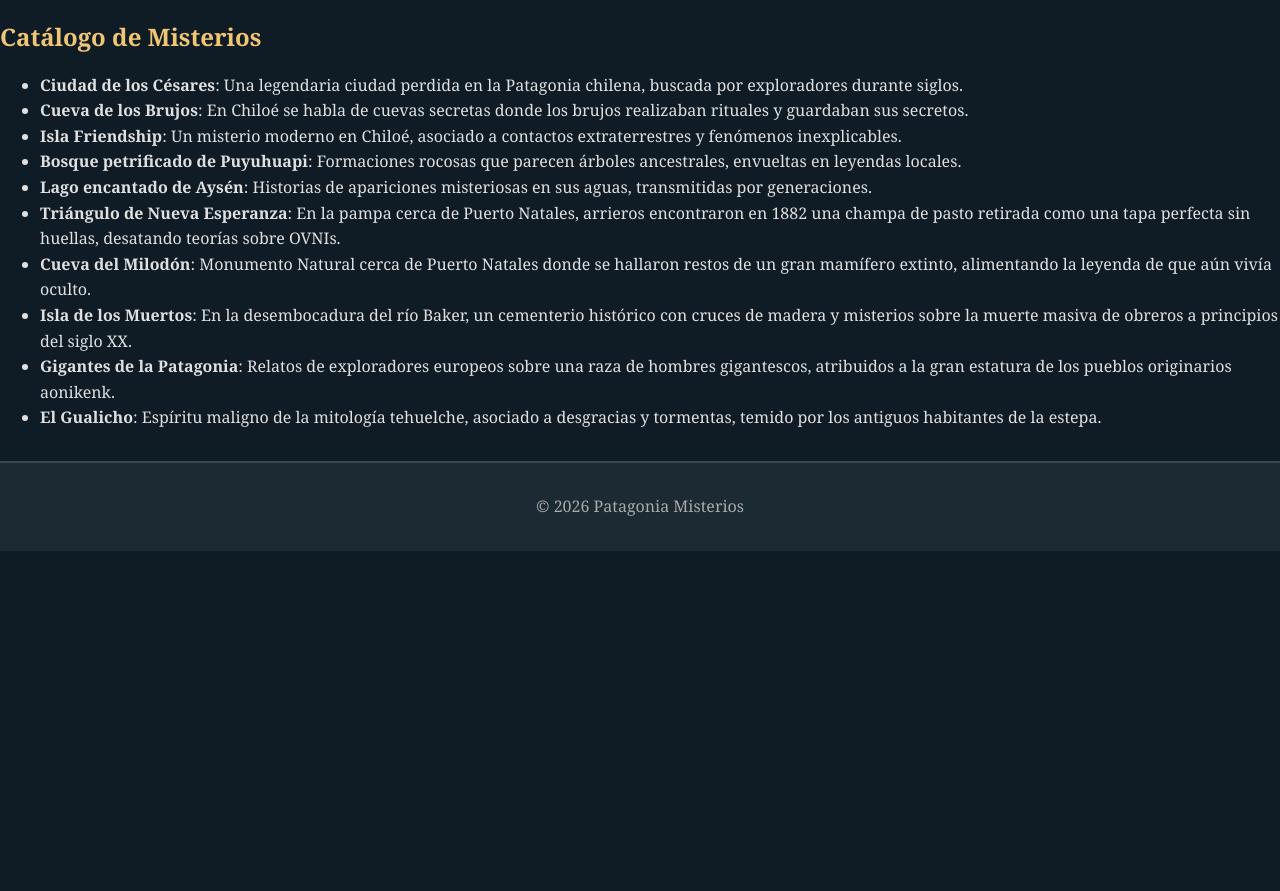
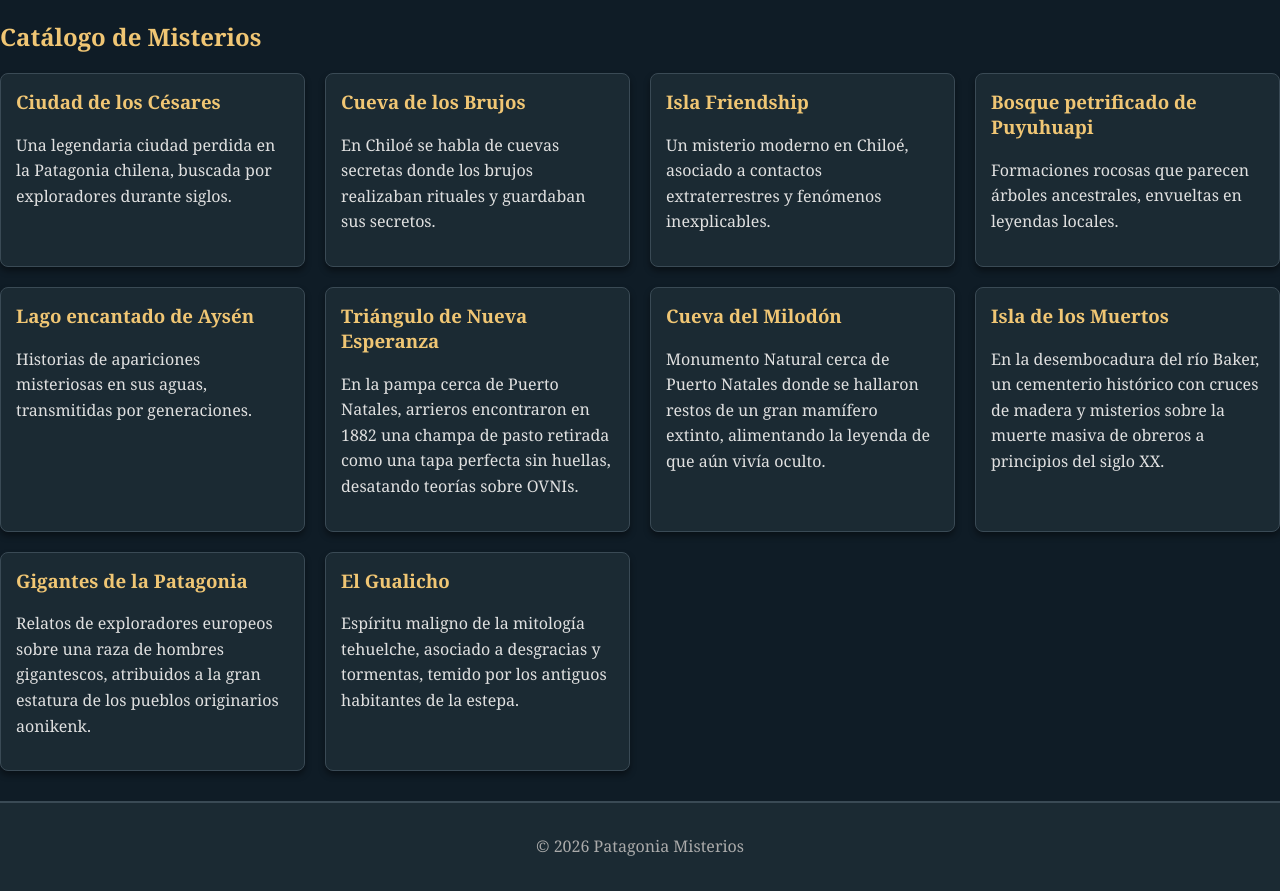
Before and after one commit to Aleluya1234/Patagonia_misterio, a Django app: page /catalogo/ in a window 1280 px wide. Shown: the part 170-1061 px from the top of the page. Before the commit the page ends 721 px from the top, so only its background shows below. Run offline with Django 5.2, Linux system fonts and the light colour scheme.

Commit message:
Modifico el style y el catalogo

```diff
--- a/web/static/css/style.css
+++ b/web/static/css/style.css
@@ -48,3 +48,29 @@ footer {
 p, li {
     line-height: 1.6;
 }
+
+.catalogo {
+    display: grid;
+    grid-template-columns: repeat(auto-fit, minmax(280px, 1fr));
+    gap: 20px;
+    margin-top: 20px;
+}
+
+.misterio-card {
+    background-color: #1b2a33;
+    border: 1px solid #3a4a55;
+    border-radius: 8px;
+    padding: 15px;
+    box-shadow: 0 4px 6px rgba(0,0,0,0.4);
+    transition: transform 0.2s ease;
+}
+
+.misterio-card:hover {
+    transform: scale(1.03);
+    border-color: #f0c674;
+}
+
+.misterio-card h3 {
+    margin-top: 0;
+    color: #f0c674;
+}
--- a/web/templates/catalogo.html
+++ b/web/templates/catalogo.html
@@ -1,9 +1,12 @@
 {% extends "base.html" %}
 {% block content %}
 <h2>Catálogo de Misterios</h2>
-<ul>
+<div class="catalogo">
   {% for item in misterios %}
-    <li><strong>{{ item.titulo }}</strong>: {{ item.descripcion }}</li>
+    <div class="misterio-card">
+      <h3>{{ item.titulo }}</h3>
+      <p>{{ item.descripcion }}</p>
+    </div>
   {% endfor %}
-</ul>
+</div>
 {% endblock %}
```
